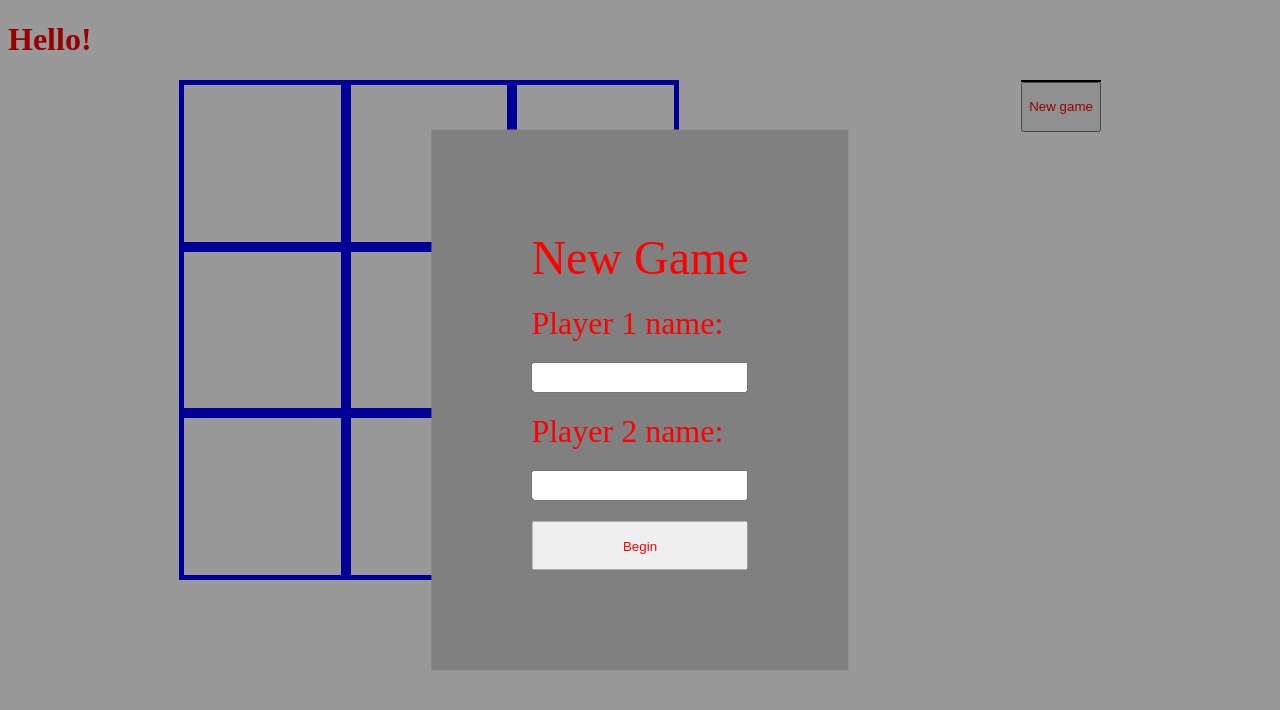
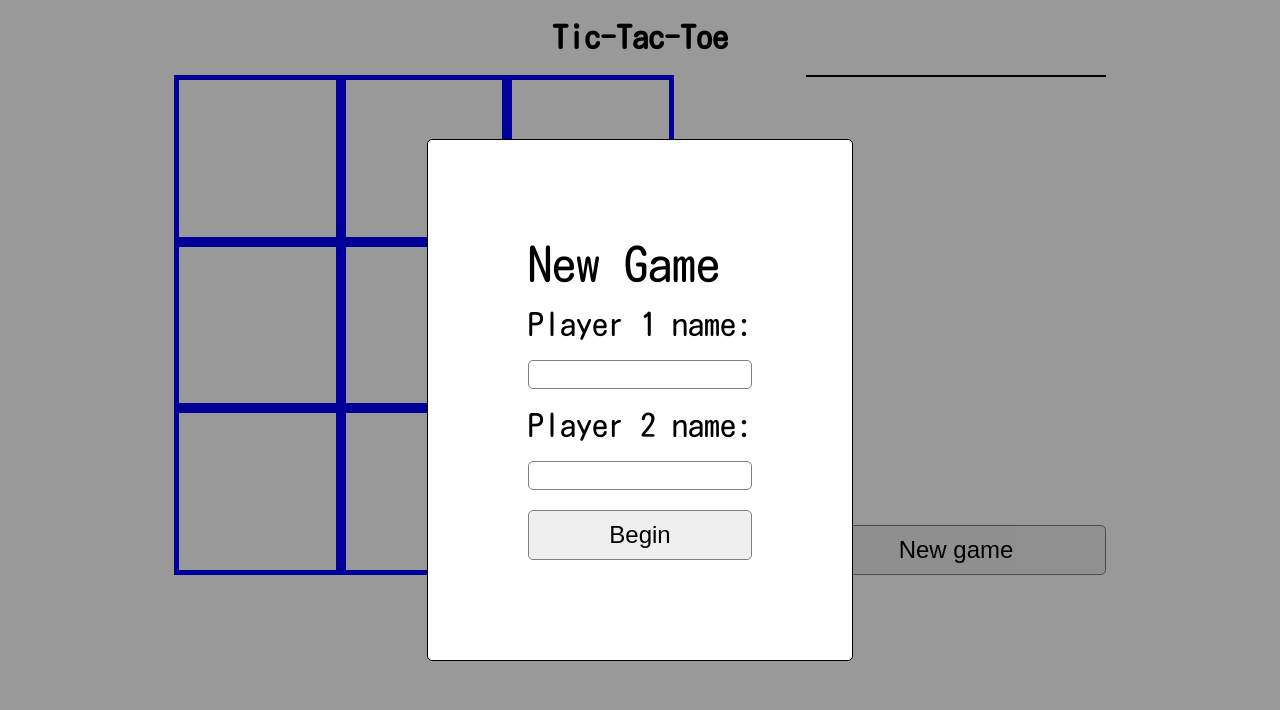
Before and after one commit to katekat25/tictactoe, a plain HTML site: page index.html in a window 1280 px wide. Drawn offline with Linux system fonts and the light colour scheme.

Commit message:
Style page with CSS

```diff
--- a/index.html
+++ b/index.html
@@ -10,7 +10,7 @@
 </head>
 
 <body>
-    <h1>Hello!</h1>
+    <h1>Tic-Tac-Toe</h1>
     <div class="modal"></div>
     <div class="wrapper">
         <div id="container"></div>
--- a/script.js
+++ b/script.js
@@ -210,7 +210,7 @@ const displayController = (function () {
         let wrapper = document.createElement("div");
         modalBackground.classList.add("modal-background");
         wrapper.classList.add("modal-container");
-        wrapper.style.backgroundColor = "gray";
+        wrapper.style.backgroundColor = "white";
         container.appendChild(modalBackground);
         modalBackground.appendChild(wrapper);
         let text = document.createElement("div");
@@ -256,7 +256,7 @@ const displayController = (function () {
         let wrapper = document.createElement("div");
         modalBackground.classList.add("modal-background");
         wrapper.classList.add("modal-container");
-        wrapper.style.backgroundColor = "gray";
+        wrapper.style.backgroundColor = "white";
         container.appendChild(modalBackground);
         modalBackground.appendChild(wrapper);
         let text = document.createElement("div");
--- a/styles.css
+++ b/styles.css
@@ -1,15 +1,26 @@
-* {
-    color: red;
+@import url('https://fonts.googleapis.com/css2?family=Kosugi+Maru&display=swap');
+
+body {
+    font-family: "Kosugi Maru", sans-serif;
+}
+
+h1 {
+    text-align: center;
+    font-size: 2rem;
 }
 
 .wrapper {
     display: flex;
     justify-content: space-around;
+    margin-left: 100px;
+    margin-right: 100px;
 }
 
 .right-wrapper {
     display: flex;
     flex-direction: column;
+    justify-content: space-between;
+    width: 300px;
 }
 
 .modal-background {
@@ -33,6 +44,8 @@
     padding: 100px;
     gap: 20px;
     font-size: 3rem;
+    border-radius: 5px;
+    border: 1px solid black;
 }
 
 label {
@@ -41,6 +54,8 @@ label {
 
 input {
     height: 25px;
+    border-radius: 5px;
+    border: 1px solid gray;
 }
 
 #container {
@@ -56,6 +71,7 @@ input {
     display: flex;
     align-items: center;
     justify-content: center;
+    font-size: 4rem;
 }
 
 .empty {
@@ -65,8 +81,12 @@ input {
 
 .alerts {
     border: 1px solid black;
+    font-size: 2rem;
 }
 
 button {
     height: 50px;
+    font-size: 1.5rem;
+    border-radius: 5px;
+    border: 1px solid gray;
 }
```
